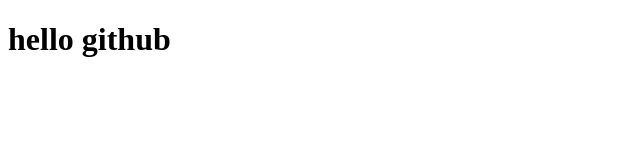
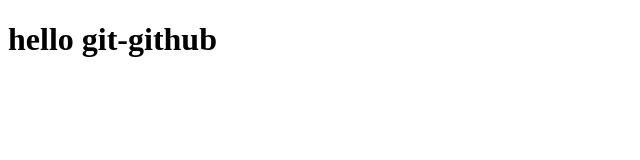
Before and after one commit to boraddevansh-lang/first-repo-github, a plain HTML site: page index.html in a window 1280 px wide. Shown: the whole page, without its empty margins (0-640 px from the left). Drawn offline with Linux system fonts and the light colour scheme.

Commit message:
Update index.html

```diff
--- a/index.html
+++ b/index.html
@@ -6,6 +6,6 @@
     <title>Document</title>
 </head>
 <body>
-    <h1>hello github</h1>
+    <h1>hello git-github</h1>
 </body>
 </html>
```
